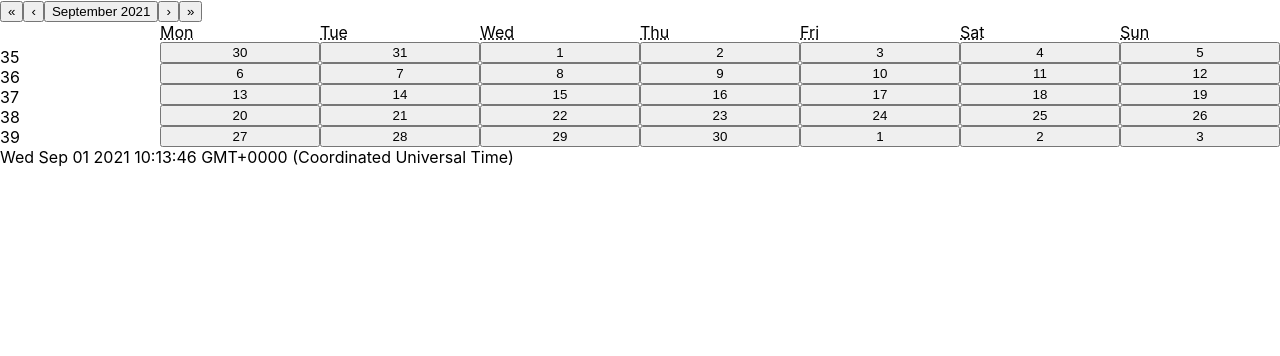
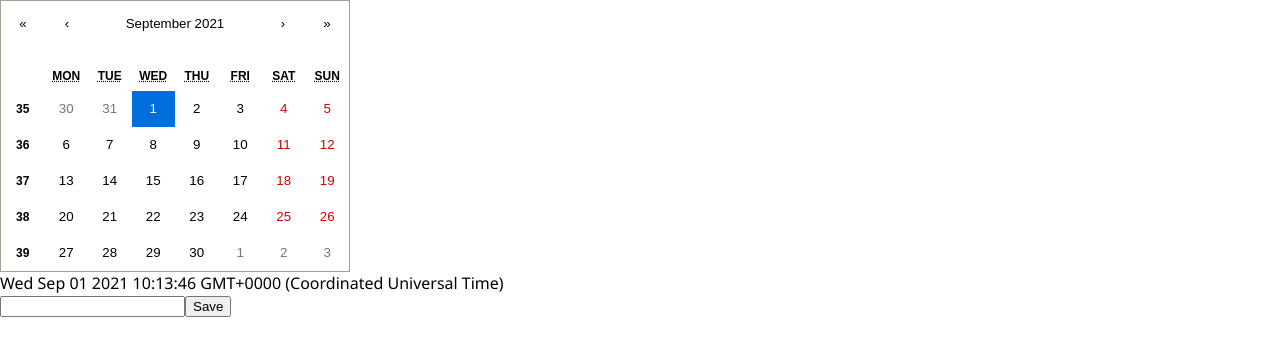
Before and after one commit to dmlfahfn/calender, a React (Create React App) app: page / in a window 1280 px wide. Shown: the top 356 px of the page. Built offline with nearby package versions, Linux system fonts and the light colour scheme.

Commit message:
after a long time trying to add todo

```diff
--- a/src/App.css
+++ b/src/App.css
@@ -1,38 +1,56 @@
-.App {
-  text-align: center;
+html,
+body {
+    height: 100%;
 }
 
-.App-logo {
-  height: 40vmin;
-  pointer-events: none;
+body {
+  margin: 0;
+  font-family: Segoe UI, Tahoma, sans-serif;
 }
 
-@media (prefers-reduced-motion: no-preference) {
-  .App-logo {
-    animation: App-logo-spin infinite 20s linear;
+.Sample {
+  input, button {
+    font: inherit;
+  }
+
+  header {
+    background-color: rgb(50, 54, 57);
+    box-shadow: 0 0 8px rgba(0, 0, 0, .5);
+    padding: 20px;
+    color: white;
+
+    h1 {
+      font-size: inherit;
+      margin: 0;
     }
   }
 
-.App-header {
-  background-color: #282c34;
-  min-height: 100vh;
+  &__container {
     display: flex;
-  flex-direction: column;
-  align-items: center;
-  justify-content: center;
-  font-size: calc(10px + 2vmin);
-  color: white;
+    flex-direction: row;
+    flex-wrap: wrap;
+    align-items: flex-start;
+    margin: 10px 0;
+    padding: 10px;
+
+    & > * {
+      & > * {
+        margin: 10px;
+      }
     }
 
-.App-link {
-  color: #61dafb;
-}
+    &__content {
+      display: flex;
+      max-width: 100%;
+      flex-basis: 420px;
+      flex-direction: column;
+      flex-grow: 100;
+      align-items: stretch;
+      padding-top: 1em;
 
-@keyframes App-logo-spin {
-  from {
-    transform: rotate(0deg);
-  }
-  to {
-    transform: rotate(360deg);
+      .react-calendar {
+        margin: 0 auto;
       }
     }
+  }
+}
--- a/src/App.js
+++ b/src/App.js
@@ -1,5 +1,6 @@
 import React from 'react';
 import ReactCalendar from './Calendar';
+import 'react-calendar/dist/Calendar.css';
 
 class App extends React.Component {
   render() {
--- /dev/null
+++ b/src/ChildEvent.js
@@ -0,0 +1,22 @@
+import React, { useEffect, useState } from "react";
+
+
+const ChildEvent = ({click, setClick}) => {
+
+    useEffect(() => {
+        //setClick(alert("input done"))
+
+
+      }, [click])
+
+    const [formValues, setFormValues] = useState([{ todo: "", click : ""}])
+
+    return (
+        <form>
+            <input type="text" />
+            <button type="submit">Save</button>
+        </form>
+    )
+}
+
+export default ChildEvent;
--- a/src/EventCalendar.js
+++ b/src/EventCalendar.js
@@ -1,31 +1,19 @@
-import React, { useState, useEffect } from "react";
-import ReactDOM from "react-dom";
+import React, { useState } from "react";
+import ChildEvent from "./ChildEvent";
 
-const EventCalendar = (date) => {
+const EventCalendar = (props) => {
 
- const [todoInput, setTodoInput] = useState("");
-
- let mouseUp = () => {
-    document.addEventListener('mouseup', (e) => {
-        console.log(date);
-    });
-    return () => {
-        document.removeEventListener('mouseup', (e) => {
-            console.log("remove click");
-        });
-    }
-};
-useEffect(mouseUp, [ todoInput ]);
+  const [click, setClick] = useState(props);
+  //console.log("click", click + "--- props", props);
 
  return (
 
-    <div
-        addEvent={setTodoInput}>
+    <div>
+
+        <ChildEvent click={props} setClick={setClick} />
+
     </div>
-    //  <form onSubmit={handleSubmit}>
-    //      <input type="text" />
-    //      <button type="submit">Save</button>
-    //  </form>
+
  )
 };
 
--- a/src/index.css
+++ b/src/index.css
@@ -1,13 +1,56 @@
+html,
+body {
+    height: 100%;
+}
+
 body {
   margin: 0;
-  font-family: -apple-system, BlinkMacSystemFont, 'Segoe UI', 'Roboto', 'Oxygen',
-    'Ubuntu', 'Cantarell', 'Fira Sans', 'Droid Sans', 'Helvetica Neue',
-    sans-serif;
-  -webkit-font-smoothing: antialiased;
-  -moz-osx-font-smoothing: grayscale;
+  font-family: Segoe UI, Tahoma, sans-serif;
 }
 
-code {
-  font-family: source-code-pro, Menlo, Monaco, Consolas, 'Courier New',
-    monospace;
+.Sample {
+  input, button {
+    font: inherit;
+  }
+
+  header {
+    background-color: rgb(50, 54, 57);
+    box-shadow: 0 0 8px rgba(0, 0, 0, .5);
+    padding: 20px;
+    color: white;
+
+    h1 {
+      font-size: inherit;
+      margin: 0;
+    }
+  }
+
+  &__container {
+    display: flex;
+    flex-direction: row;
+    flex-wrap: wrap;
+    align-items: flex-start;
+    margin: 10px 0;
+    padding: 10px;
+
+    & > * {
+      & > * {
+        margin: 10px;
+      }
+    }
+
+    &__content {
+      display: flex;
+      max-width: 100%;
+      flex-basis: 420px;
+      flex-direction: column;
+      flex-grow: 100;
+      align-items: stretch;
+      padding-top: 1em;
+
+      .react-calendar {
+        margin: 0 auto;
+      }
+    }
+  }
 }
```
Also changed, not shown: src/ChildTodos.js (added, +7 -0 lines), src/Calendar.js (line endings or trailing spaces). Lines whose indentation alone changed are shown as unchanged.
